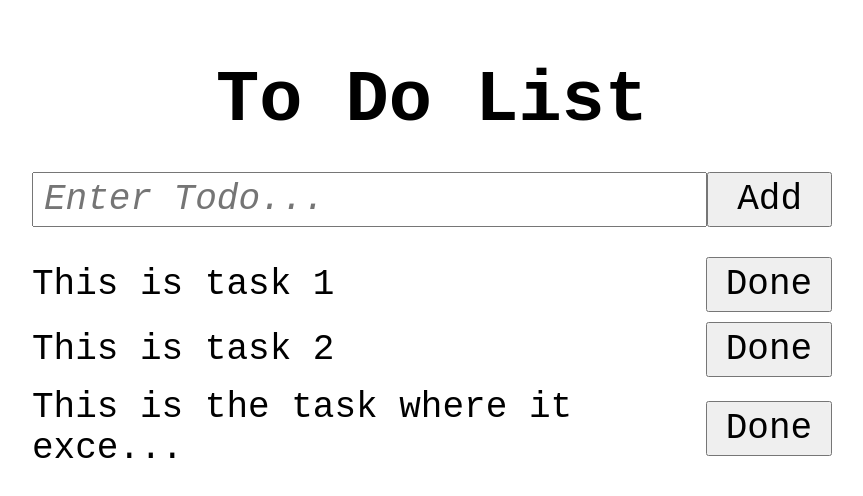
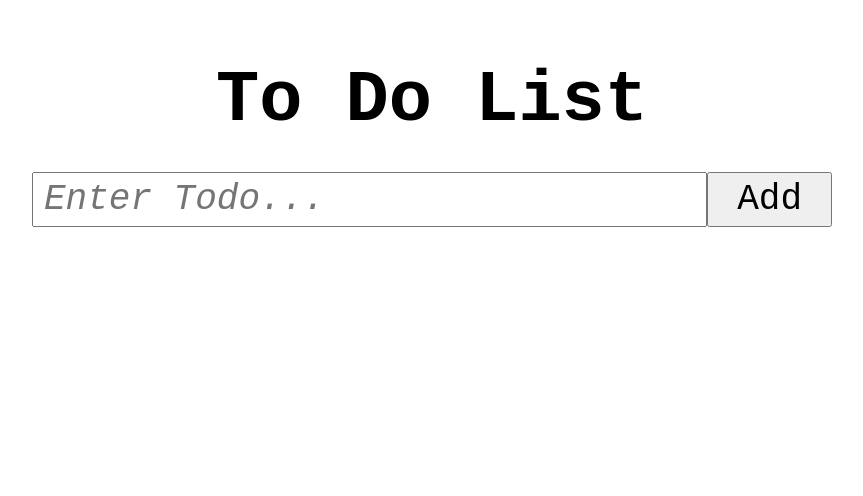
Before and after one commit to Paranjoy-Hazarika/To-Do-List, a plain HTML site: page index.html in a window 1280 px wide. Shown: the whole page, without its empty margins (208-1071 px from the left). Drawn offline with Linux system fonts and the light colour scheme.

Commit message:
Minor polishing of the hardcoded parts

```diff
--- a/index.html
+++ b/index.html
@@ -35,20 +35,11 @@
         <div class="todo-container">
 
             <!-- Task Bar storing the task-->
-            <div class="task-bar">
+             <!-- Format of the TASK -->
+            <!-- <div class="task-bar">
                 <p id="task-content">This is task 1</p>
                 <button id="done-btn">Done</button>
-            </div>
-
-            <div class="task-bar">
-                <p id="task-content">This is task 2</p>
-                <button id="done-btn">Done</button>
-            </div>
-
-            <div class="task-bar">
-                <p id="task-content">This is the task where it exceeds the character limit</p>
-                <button id="done-btn">Done</button>
-            </div>
+            </div> -->
 
         </div>
     </div>
--- a/script.js
+++ b/script.js
@@ -44,7 +44,7 @@ const deleteBtns = () => {
     }
 }
 
-// Updating the Todo String
+// Modifying and Updating the Todo String
 const updateInputString = (inputString) => {
     if (inputString.length > 30) {
         inputString = inputString.slice(0, 30) + "...";
@@ -56,23 +56,25 @@ const updateInputString = (inputString) => {
     }
 }
 
-
+// Add the task
 const updateNewTodo = (inputString, inputTitle) => {
     const taskNode = insertTask(inputString, inputTitle);
     todoContainer.insertAdjacentHTML("beforeend", taskNode);
 }
 
+// Update the new Done/Del Buttons
 const updateDeleteBtns = () => {
     delBtn = document.querySelectorAll("#done-btn");
-    // updateTodoList();
     deleteBtns();
 }
 
+// Update the new Todo List
 const updateTodoList = () => {
     todoPara = document.querySelectorAll("#task-content");
     console.log(todoPara);
 }
 
+// Constraints on number of Todo
 const todoNumbers = (todoList) => {
     const todoLength = todoList.length;
     if (todoLength < maxTasks) {
@@ -81,12 +83,12 @@ const todoNumbers = (todoList) => {
     return false;
 }
 
+// Show overlay
 const showOverlay = () => {
     overlayWindow.showModal();
 }
 
-// Check if the
-
+// Check if the new task is valid for putting in the List
 const checkListValidity = (valid, inputContent) => {
     if (inputContent != "") {
         if (valid) {
@@ -97,10 +99,6 @@ const checkListValidity = (valid, inputContent) => {
         }
     }
 }
-
-// Modifying the Input String for clarity
-
-// console.log(todoPara);
 
 todoForm.addEventListener("submit", (e) => {
     e.preventDefault();
@@ -117,8 +115,6 @@ todoForm.addEventListener("submit", (e) => {
     // console.log(delBtn);
 })
 
-deleteBtns();
-
 // The todoPara Handling is just for making the default cases work - not needed at all - maybe if i add these in storage
 
 todoPara.forEach(item => {
```
